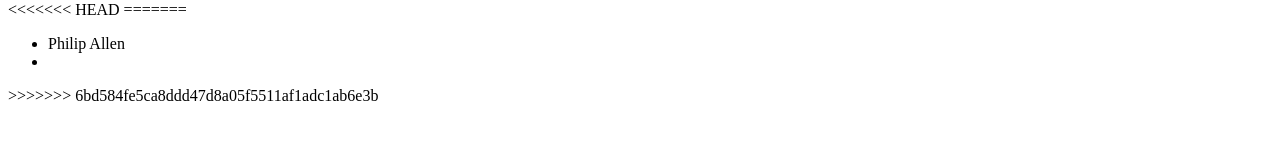
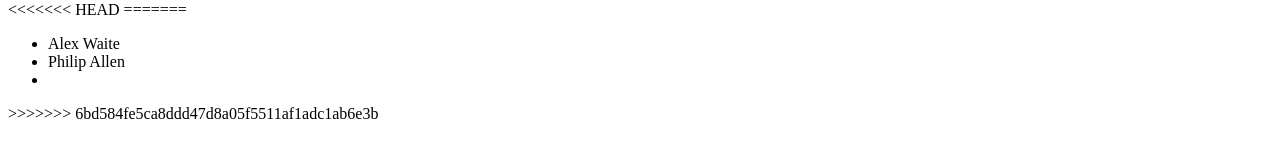
Before and after one commit to vlavash/ACC-5-22-Learning-Github, a plain HTML site: page index.html in a window 1280 px wide. Shown: the part 380-538 px from the top of the page. Drawn offline with nearby package versions, Linux system fonts and the light colour scheme.

Commit message:
updating list with name

```diff
--- a/index.html
+++ b/index.html
@@ -46,6 +46,7 @@ Description: This is a project for an educational course through Albany Can Code
 
 =======
 <ul>
+<li>Alex Waite</li>
 <li>Philip Allen<li>
 </ul>
 
```
